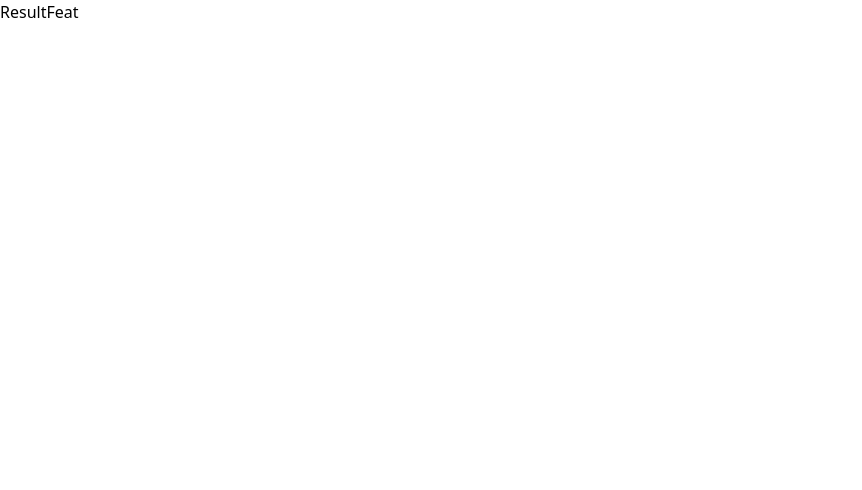
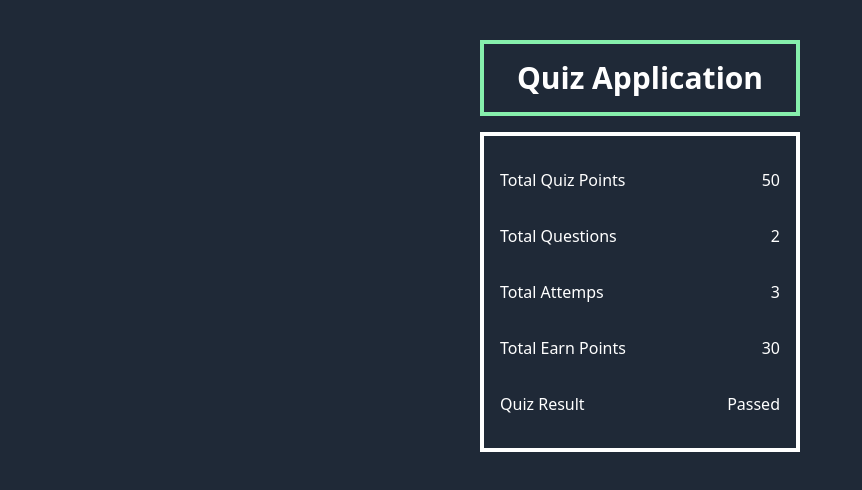
Before and after one commit to tjoetmuty/quizzz-app, a React (Vite) app in the folder frontend/: page /result in a window 1280 px wide. Shown: the top 490 px of the page, without its empty margins (0-862 px from the left). Built offline with nearby package versions, Linux system fonts and the light colour scheme.

Commit message:
fix main styling

```diff
--- a/frontend/src/constants/index.ts
+++ b/frontend/src/constants/index.ts
@@ -1,4 +1,27 @@
-import { QuestionsType } from "@/types";
+import { QuestionsType, QuizRulesType, ResultType } from "@/types";
+
+export const RulesItem: QuizRulesType[] = [
+  {
+    id: 1,
+    rule: "You will be asked 10 questions one after another."
+  },
+  {
+    id: 2,
+    rule: "10 points are awarded for the correct answer."
+  },
+  {
+    id: 3,
+    rule: "Each Question has three options. You can choose only one option."
+  },
+  {
+    id: 4,
+    rule: "You can review and change answers before the quiz finish"
+  },
+  {
+    id: 5,
+    rule: "The result will be declared at the end of quiz"
+  },
+]
 
 export const QuestionsData: QuestionsType[] = [
   {
@@ -29,3 +52,31 @@ export const QuestionsData: QuestionsType[] = [
     options: ["console.log()", "print()", "display()", "log()"],
   },
 ]
+
+export const ResultItems: ResultType[] = [
+  {
+    id: 1,
+    desc: "Total Quiz Points",
+    point: "50"
+  },
+  {
+    id: 1,
+    desc: "Total Questions",
+    point: "2"
+  },
+  {
+    id: 3,
+    desc: "Total Attemps",
+    point: "3"
+  },
+  {
+    id: 4,
+    desc: "Total Earn Points",
+    point: "30"
+  },
+  {
+    id: 4,
+    desc: "Quiz Result",
+    point: "Passed"
+  },
+]
--- a/frontend/src/features/Main/index.tsx
+++ b/frontend/src/features/Main/index.tsx
@@ -1,3 +1,4 @@
+import { RulesItem } from "@/constants";
 import { FC } from "react";
 import { useNavigate } from "react-router-dom";
 
@@ -6,9 +7,22 @@ const MainFeat: FC = () => {
   return (
     <div className="bg-gray-900">
       <div className="py-10 mx-auto h-screen block relative w-1/4 container">
-        <h1 className="text-white font-extrabold text-3xl text-center border-4 border-green-300 p-4">
-          Quiz Application
-        </h1>
+        <div className="flex flex-col gap-8">
+          <h1 className="text-white font-extrabold text-3xl text-center border-4 border-green-300 p-4">
+            Quiz Application
+          </h1>
+          <div>
+            {RulesItem.map((item) => (
+              <div
+                key={item.id}
+                className="text-white flex font-semibold gap-4"
+              >
+                <p>{item.id}.</p>
+                <p>{item.rule}</p>
+              </div>
+            ))}
+          </div>
+        </div>
         <div className="flex flex-col justify-center pt-8 gap-4">
           <form className="">
             <input
--- a/frontend/src/features/Quiz/index.tsx
+++ b/frontend/src/features/Quiz/index.tsx
@@ -1,29 +1,41 @@
-import { FC } from 'react'
-import QuestionFeat from '../Question'
+import { FC } from "react";
+import QuestionFeat from "../Question";
 
-const QuizFeat:FC = () => {
+const QuizFeat: FC = () => {
   const onNext = () => {
-    console.log("next button")
-  }
+    console.log("next button");
+  };
   const onPrev = () => {
-    console.log("prev button")
-  }
+    console.log("prev button");
+  };
   return (
-    <div className='bg-gray-800'>
-      <div className="py-10 mx-auto h-screen w-1/4 flex flex-col gap-4">
-        <h1 className="text-white font-extrabold text-lg text-center ">Quiz Application</h1>
+    <div className="bg-gray-800">
+      <div className="py-10 mx-auto h-screen w-1/4 flex flex-col gap-4 container">
+        <h1 className="text-white font-extrabold text-3xl text-center border-4 border-green-300 p-4">
+          Quiz Application
+        </h1>
 
         <div>
-          <QuestionFeat/>
+          <QuestionFeat />
         </div>
 
-        <div className='flex justify-between'>
-          <button className='bg-[#faff5a] px-4 py-1 rounded-md' onClick={onPrev}>Prev</button>
-          <button className='bg-green-600 px-4 py-1 rounded-md' onClick={onNext}>Next</button>
+        <div className="flex justify-between">
+          <button
+            className="bg-[#faff5a] px-4 py-1 rounded-md"
+            onClick={onPrev}
+          >
+            Prev
+          </button>
+          <button
+            className="bg-green-600 px-4 py-1 rounded-md"
+            onClick={onNext}
+          >
+            Next
+          </button>
         </div>
       </div>
     </div>
-  )
-}
+  );
+};
 
-export default QuizFeat
+export default QuizFeat;
--- a/frontend/src/features/Results/index.tsx
+++ b/frontend/src/features/Results/index.tsx
@@ -1,9 +1,27 @@
-import { FC } from "react"
+import { ResultItems } from "@/constants";
+import { FC } from "react";
 
-const ResultFeat:FC = () => {
+const ResultFeat: FC = () => {
   return (
-    <div>ResultFeat</div>
-  )
-}
+    <div className="bg-gray-800">
+      <div className="py-10 mx-auto h-screen w-1/4 flex flex-col gap-4 container">
+        <h1 className="text-white font-extrabold text-3xl text-center border-4 border-green-300 p-4">
+          Quiz Application
+        </h1>
 
-export default ResultFeat
+        <div>
+          <div className="border-4 border-white">
+            {ResultItems.map((item) => (
+              <div key={item.id} className="flex justify-between text-white my-8 mx-4">
+                <p>{item.desc}</p>
+                <p>{item.point}</p>
+              </div>
+            ))}
+          </div>
+        </div>
+      </div>
+    </div>
+  );
+};
+
+export default ResultFeat;
```
Also changed, not shown: frontend/src/types/index.ts (+11 -0 lines).
